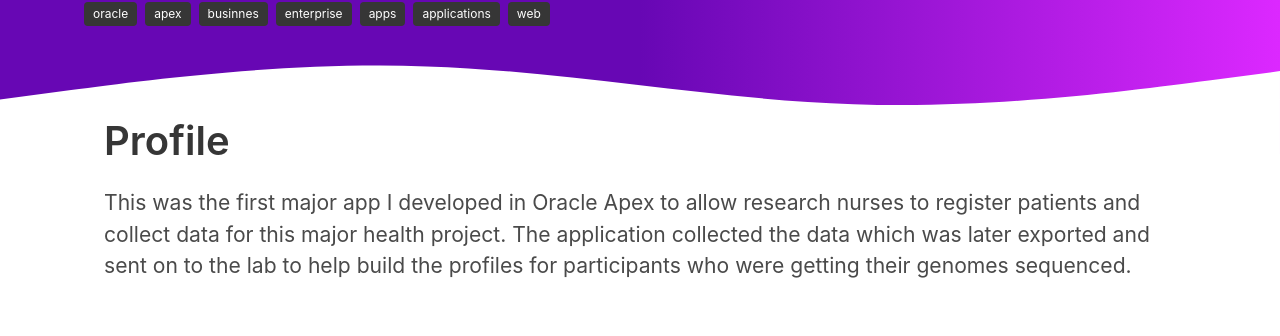
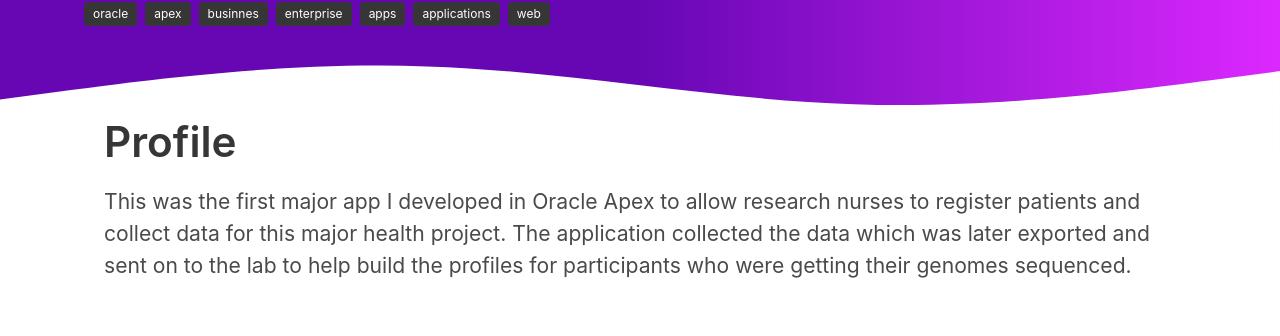
Before and after one commit to jake-jenkins/jjnx-bulma, a Jekyll site: the page built from _portfolio/100000-genomes-project-oracle-apex-app.md, in a window 1280 px wide. Shown: the part 285-621 px from the top of the page. Built offline with Jekyll 4.4.1, drawn with Linux system fonts in a browser that asks for light colours; nearby versions of some CDN libraries.

Commit message:
Update 100000-genomes-project-oracle-apex-app.md

```diff
--- a/_portfolio/100000-genomes-project-oracle-apex-app.md
+++ b/_portfolio/100000-genomes-project-oracle-apex-app.md
@@ -17,6 +17,6 @@ color: purple
 layout: portfolio
 ---
 
-<h2 class="subtitle is-2">Profile</h2>
+<h1>Profile</h1>
 
 This was the first major app I developed in Oracle Apex to allow research nurses to register patients and collect data for this major health project. The application collected the data which was later exported and sent on to the lab to help build the profiles for participants who were getting their genomes sequenced.
```
